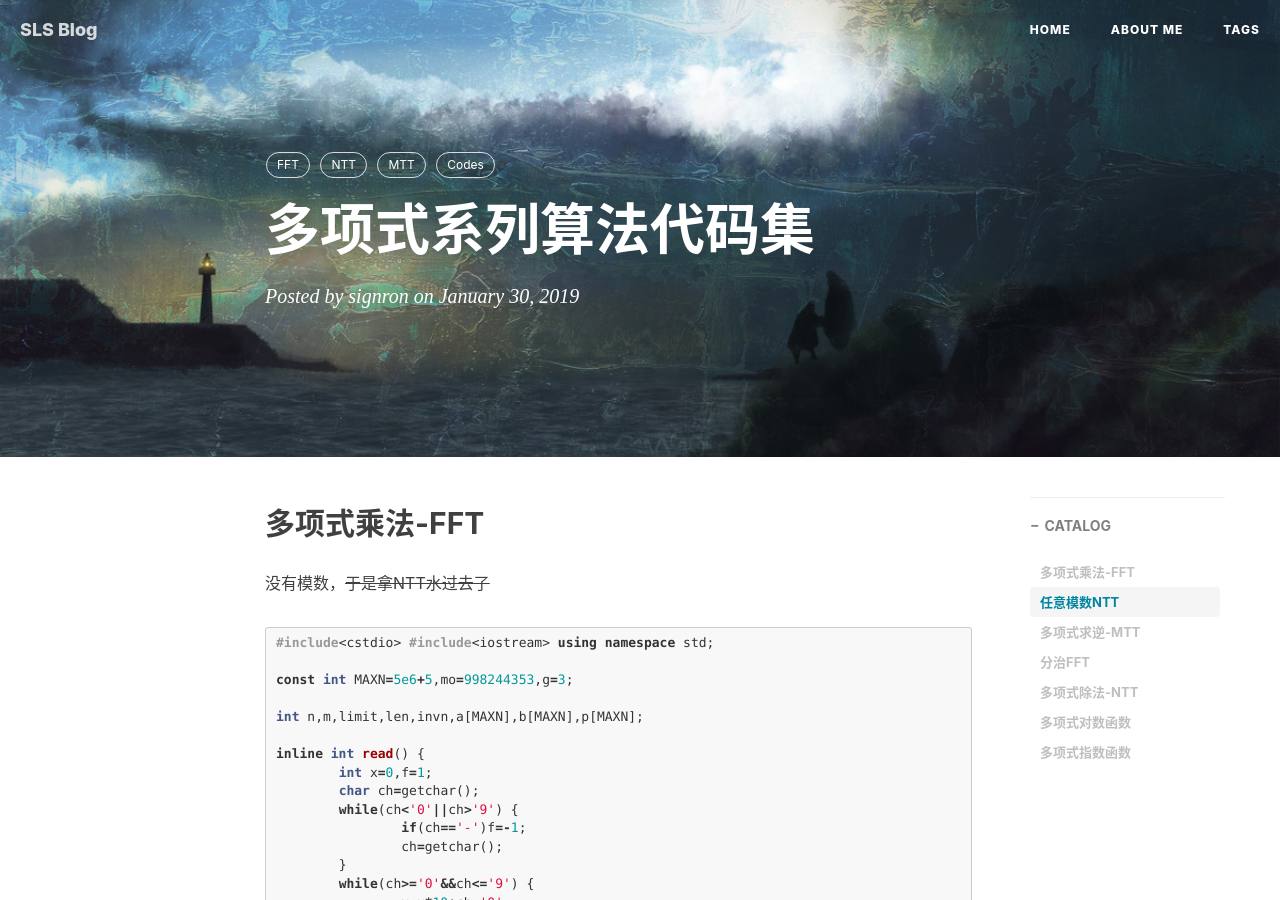
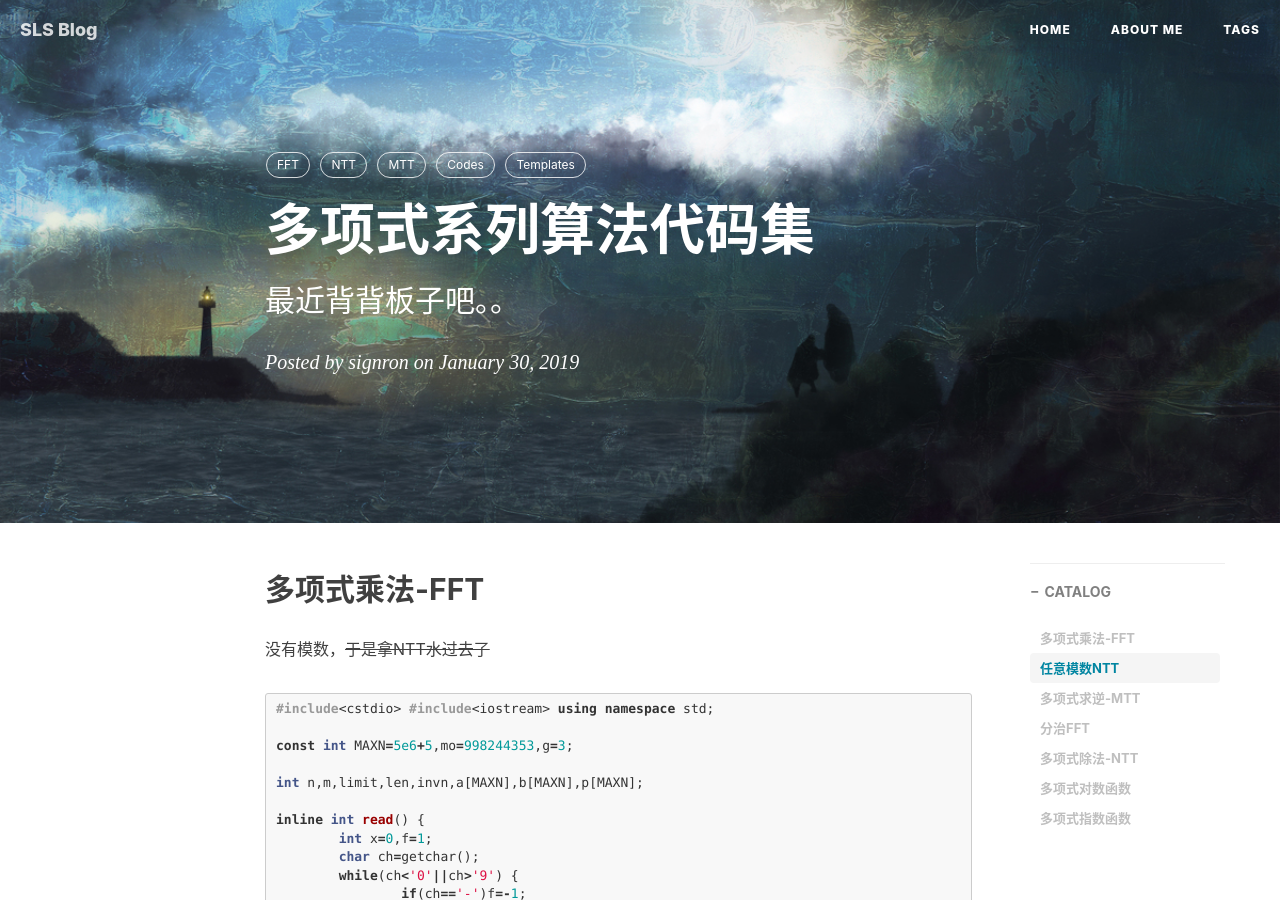
Before and after one commit to signron/signron.github.io, a Jekyll site: the page built from _posts/2019-01-30-PolynomialCodes.md, in a window 1280 px wide and 900 px high. Built offline with Jekyll 4.4.1, drawn with Linux system fonts in a browser that asks for light colours; nearby versions of some CDN libraries; comment, search, counter and statistics services are not loaded.

Commit message:
Update 2019-01-30-PolynomialCodes.md

```diff
--- a/_posts/2019-01-30-PolynomialCodes.md
+++ b/_posts/2019-01-30-PolynomialCodes.md
@@ -1,7 +1,7 @@
 ---
 layout:     post   				    # 使用的布局（不需要改）
 title:      多项式系列算法代码集				# 标题
-subtitle:    #副标题
+subtitle:   最近背背板子吧。。 #副标题
 date:       2019-1-30			# 时间
 author:     signron					# 作者
 header-img: img/bg.jpg 	#这篇文章标题背景图片
@@ -11,6 +11,7 @@ tags:								#标签
     - NTT
     - MTT
     - Codes
+    - Templates
 ---
 
 ## 多项式乘法-FFT
```
